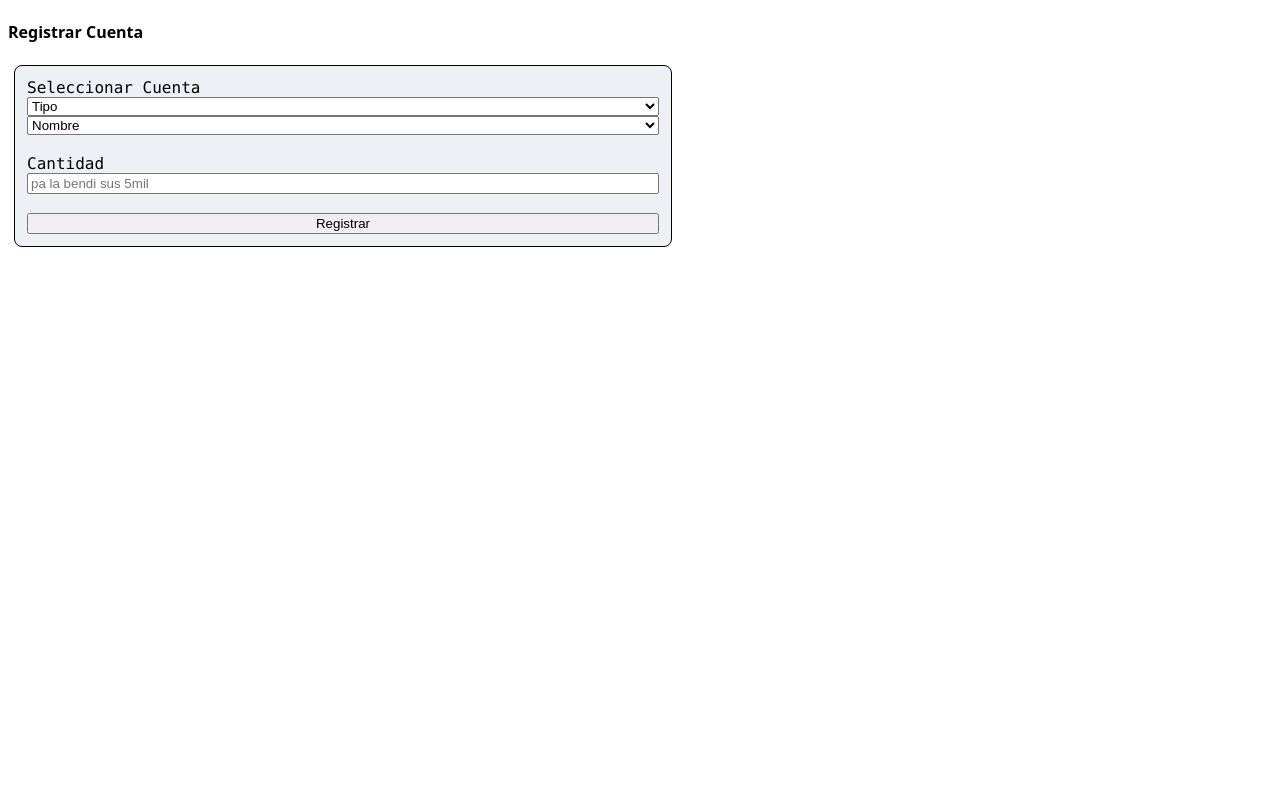
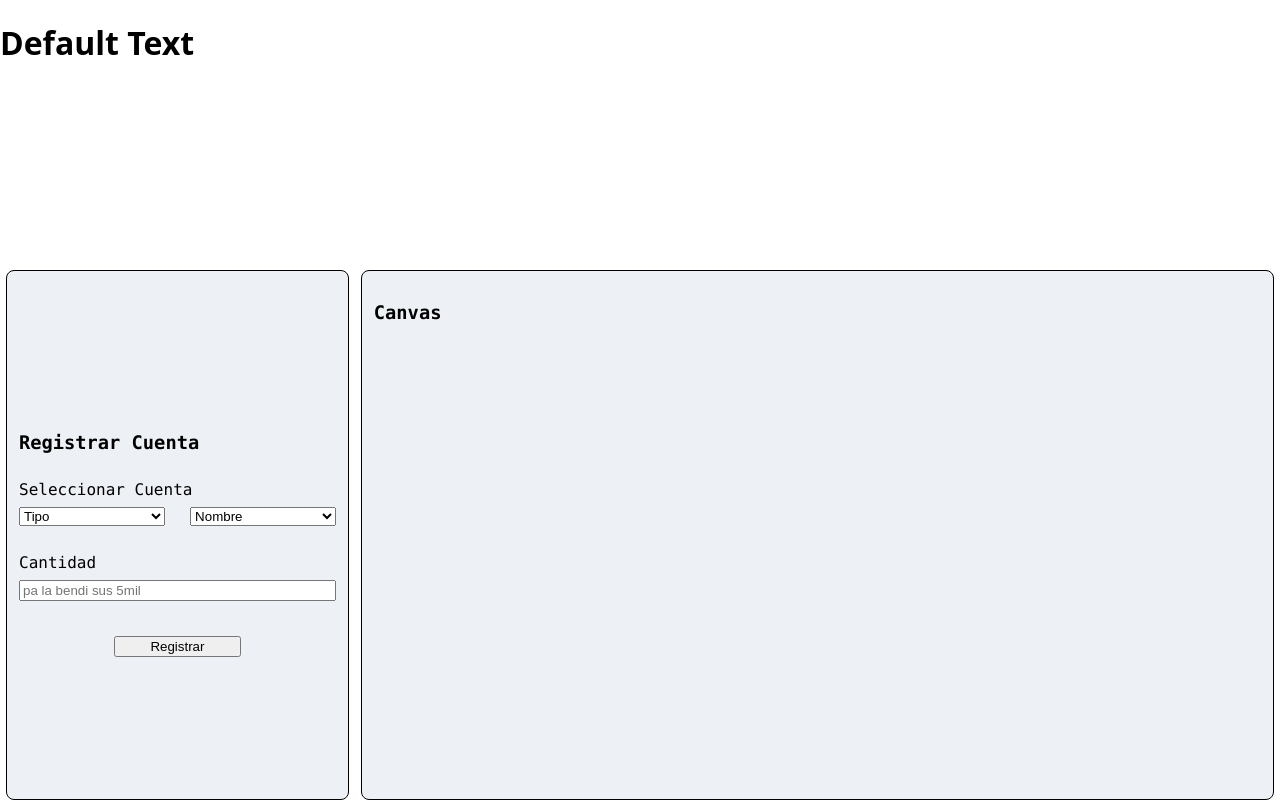
Before and after one commit to cesarleroy/bacon, a React (Vite) app: page / in a window 1280 px wide. Built offline with nearby package versions, Linux system fonts and the light colour scheme.

Commit message:
feat(componentes): agregar header y actualizar index.css

```diff
--- a/src/components/AccountForm/Form.jsx
+++ b/src/components/AccountForm/Form.jsx
@@ -3,25 +3,43 @@ import { TextLabel } from './TextLabel'
 import { Input } from './Input'
 import { SelectBox } from './SelectBox'
 
+const tipos = ["Activo", "Pasivo", "Capital"]
+const cuentas  = ["Bancos",
+                  "Clientes",
+                  "Docs por pagar",
+                  "Acreedores",
+                  "Inventario",
+                  "Proveedores",
+                  "Docs por cobrar",
+                  "Mobiliario y equipo",
+                  "Equipo de cómputo",
+                  "Terrenos"
+                ]
+const cuentasActivo = []
+const cuentasPasivo = []
+const cuentasCapital = []
+
 export function Form() {
   return (
-    <>
-      <h4>Registrar Cuenta</h4>
+    <div id="container">
       <form>
+      <h3>Registrar Cuenta</h3>
         <TextLabel >
           Seleccionar Cuenta
           <br/>
         </TextLabel>
+        <div id="seleccionar-cuenta">
           <SelectBox
             id="tipos"
             selected="Tipo"
-          options={["Activo", "Pasivo", "Capital"]}
+            options={tipos}
           />
           <SelectBox
             id="cuentas"
             selected="Nombre"
-          options={["Banco", "Clientes", "Inventario"]}
+            options={cuentas}
           />
+        </div>
         <TextLabel>
           <br/>
           Cantidad
@@ -32,6 +50,9 @@ export function Form() {
         <br/>
         <Button text="Registrar"/>
       </form>
-    </>
+      <div id="canvas">
+        <h3>Canvas</h3>
+      </div>
+    </div>
   )
 }
--- /dev/null
+++ b/src/components/Header/Header.jsx
@@ -0,0 +1,7 @@
+export function Header({title = "Default Text"}) {
+  return (
+    <header>
+      <h1>{title}</h1>
+    </header>
+  )
+}
--- a/src/index.css
+++ b/src/index.css
@@ -1,9 +1,20 @@
 body {
   font-family: system-ui;
+  padding: 0;
+  margin: 0;
+  height: 100%;
 }
 
-form {
-  width: 50%;
+#container {
+  width: auto;
+  height: 90vh;
+  display: flex;
+  flex-direction: row;
+  align-items: flex-end;
+}
+
+form, #canvas {
+  height: 70%;
   font-family: consolas;
   background-color: #EDF0F4;
   border: 1px solid black;
@@ -12,4 +23,28 @@ form {
   margin: 6px;
   display: flex;
   flex-direction: column;
+  gap: 8px;
 }
+
+form {
+  width: 25%;
+  justify-content: center;
+}
+
+#canvas {
+  width: 70%;
+}
+
+#seleccionar-cuenta {
+  display: flex;
+  justify-content: space-between;
+}
+
+select {
+  width: 46%;
+}
+
+button {
+  width: 40%;
+  margin: 0 auto;
+}
--- a/src/main.jsx
+++ b/src/main.jsx
@@ -2,9 +2,13 @@ import { createRoot } from 'react-dom/client'
 import './index.css'
 // import App from './App.jsx'
 import { Form } from './components/AccountForm/Form'
+import { Header } from './components/Header/Header'
 
 const root = createRoot(document.getElementById('root'));
 
 root.render(
-  <Form />
+  <>
+    <Header/>
+    <Form />
+  </>
 )
```
Lines whose indentation alone changed are shown as unchanged.
